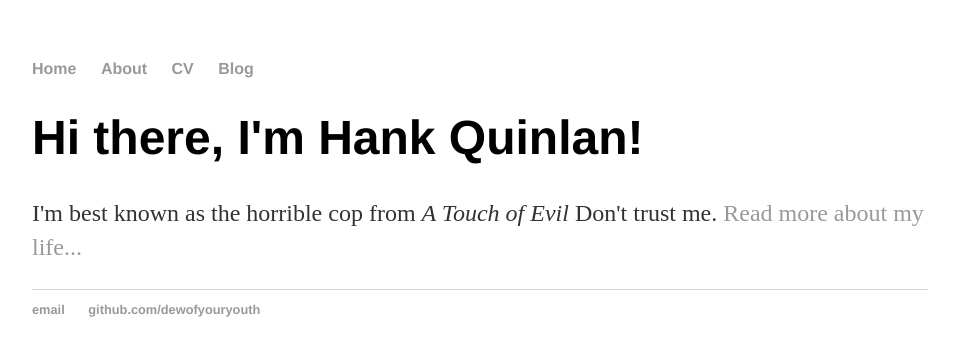
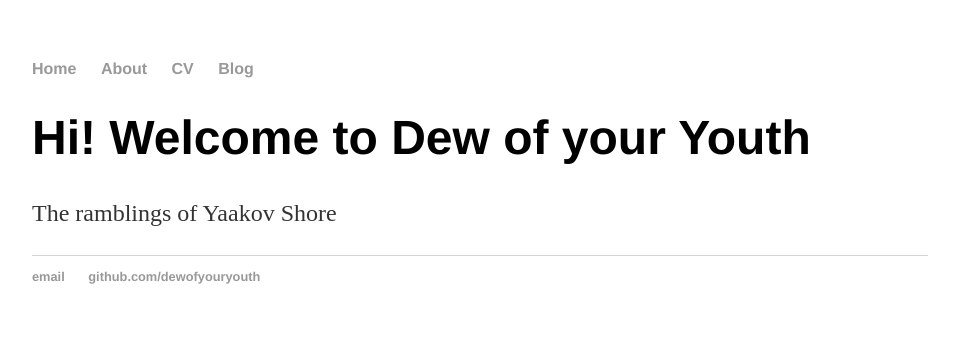
Before and after one commit to DewofyourYouth/DewofyourYouth.github.io, a Jekyll site: the page built from index.html, in a window 1280 px wide. Shown: the top 356 px of the page, without its empty margins (160-1119 px from the left). Built offline with Jekyll 4.4.1, drawn with Linux system fonts in a browser that asks for light colours.

Commit message:
Update index.html

```diff
--- a/index.html
+++ b/index.html
@@ -3,6 +3,5 @@ layout: default
 title: Hank Quinlan, Horrible Cop
 ---
 <div class="blurb">
-	<h1>Hi there, I'm Hank Quinlan!</h1>
-	<p>I'm best known as the horrible cop from <em>A Touch of Evil</em> Don't trust me. <a href="/about">Read more about my life...</a></p>
-</div><!-- /.blurb -->
+	<h1>Hi! Welcome to Dew of your Youth</h1>
+	<p>The  ramblings of Yaakov Shore<!-- /.blurb -->
```
